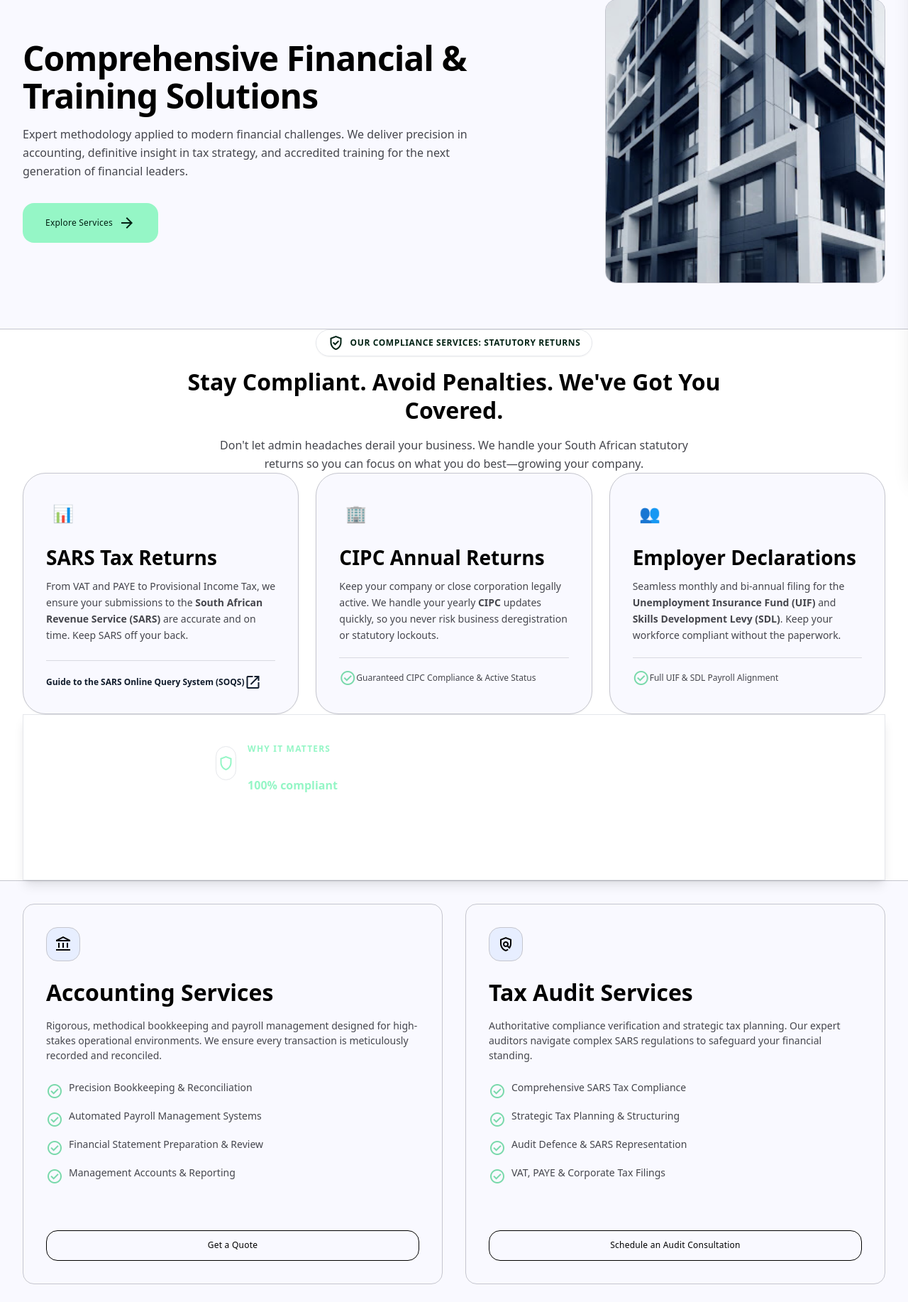
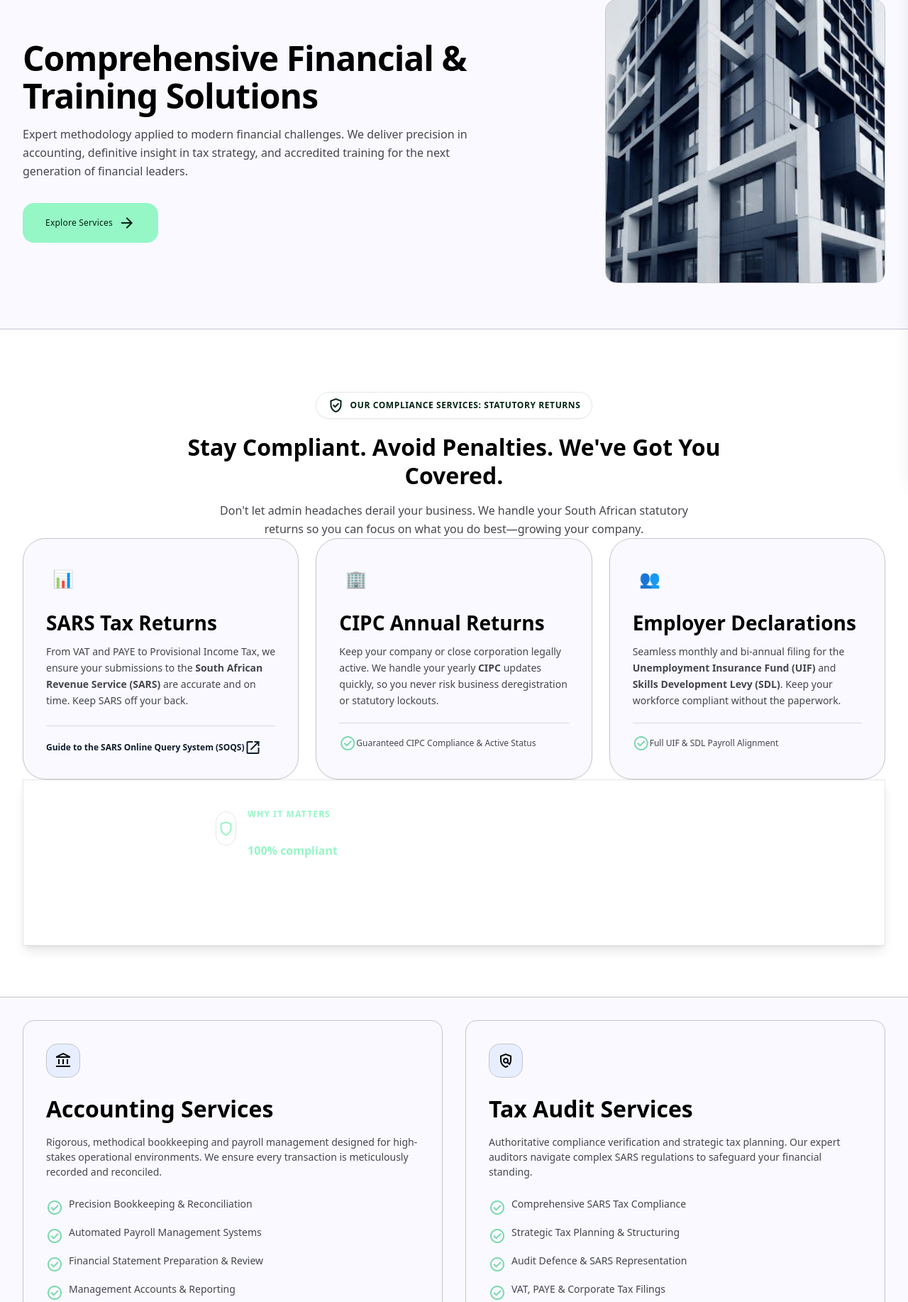
Before and after one commit to riyesi/http-localhost-moshmok-index.php, a PHP site: page /services.php in a window 1280 px wide. Shown: the part 132-1966 px from the top of the page at 71% size. Run offline with PHP 8.4, Linux system fonts and the light colour scheme.

Commit message:
Increase top spacing for Statutory Returns section on services.php

```diff
--- a/services.php
+++ b/services.php
@@ -93,12 +93,12 @@
   </section>
 
     <!-- Statutory Returns & Compliance Services Section -->
-  <section class="pt-16 pb-16 md:pt-24 md:pb-20 bg-surface-container-lowest border-b border-outline-variant" aria-labelledby="statutory-compliance-heading">
+  <section class="bg-surface-container-lowest border-b border-outline-variant" style="padding-top: 5.5rem; padding-bottom: 4.5rem;" aria-labelledby="statutory-compliance-heading">
     <div class="max-w-container-max mx-auto px-margin-mobile md:px-margin-desktop">
 
       <!-- Section Header -->
       <div class="max-w-3xl mx-auto flex flex-col items-center justify-center text-center mb-12 md:mb-16">
-        <div class="inline-flex items-center justify-center gap-2 px-4 py-1.5 rounded-full bg-tertiary-fixed/30 border border-tertiary-fixed-dim text-on-tertiary-fixed text-xs font-bold uppercase tracking-wider mb-4 shadow-sm mx-auto">
+        <div class="inline-flex items-center justify-center gap-2 px-4 py-1.5 rounded-full bg-tertiary-fixed/30 border border-tertiary-fixed-dim text-on-tertiary-fixed text-xs font-bold uppercase tracking-wider mb-5 shadow-sm mx-auto">
           <span class="material-symbols-outlined text-sm" aria-hidden="true">verified_user</span>
           <span>Our Compliance Services: Statutory Returns</span>
         </div>
```
